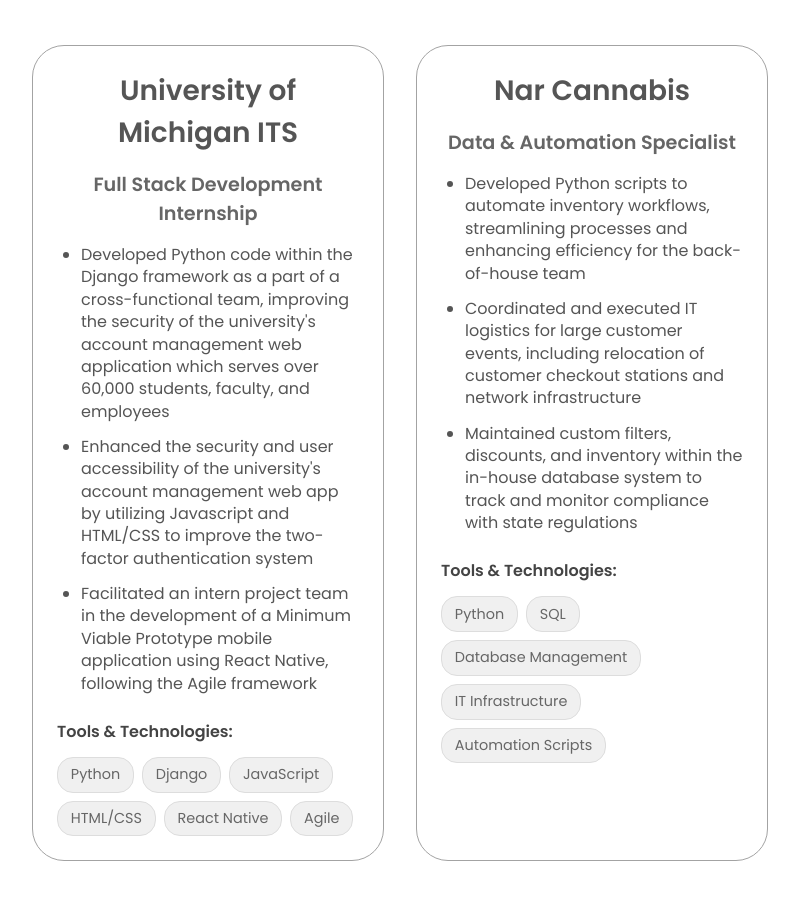
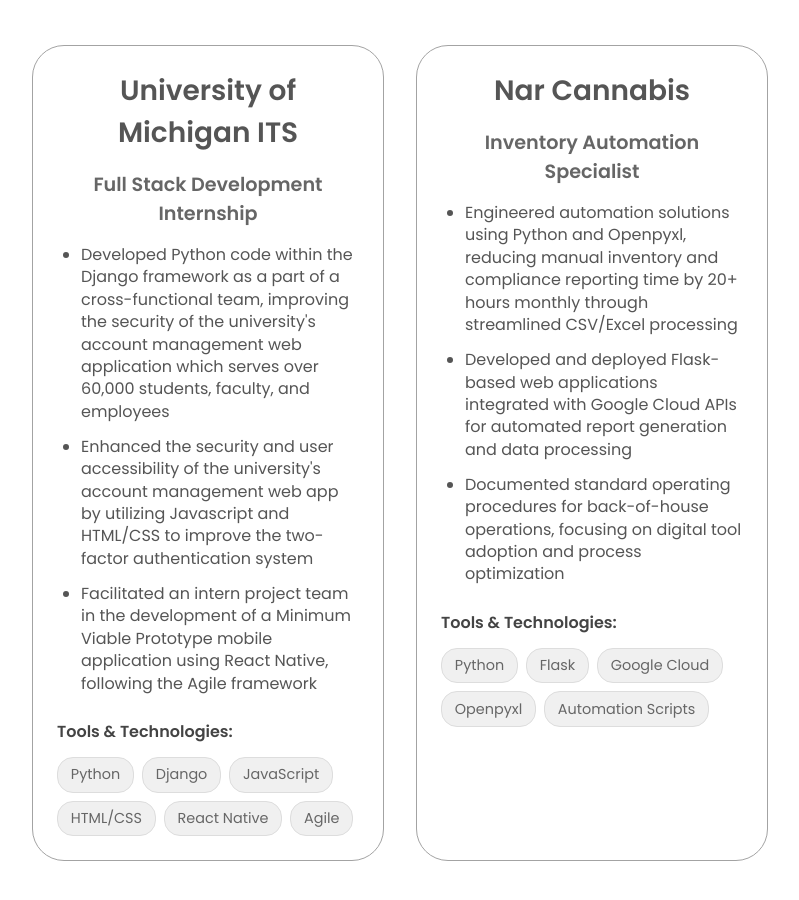
Before and after one commit to WeezerGeezer/portfolio, a plain HTML site: page index.html in a window 1280 px wide. Shown: the part 3347-4247 px from the top of the page, without its empty margins (240-1039 px from the left). Drawn offline with Linux system fonts and the light colour scheme.

Commit message:
updated nar desc

```diff
--- a/index.html
+++ b/index.html
@@ -247,21 +247,21 @@
 
                 <div class="details-container">
                     <h2 class="experience-sub-title">Nar Cannabis</h2>
-                    <h3 class="role-title">Data & Automation Specialist</h3>
+                    <h3 class="role-title">Inventory Automation Specialist</h3>
                     <div class="experience-description">
                         <ul>
-                            <li>Developed Python scripts to automate inventory workflows, streamlining processes and enhancing efficiency for the back-of-house team</li>
-                            <li>Coordinated and executed IT logistics for large customer events, including relocation of customer checkout stations and network infrastructure</li>
-                            <li>Maintained custom filters, discounts, and inventory within the in-house database system to track and monitor compliance with state regulations</li>
+                            <li>Engineered automation solutions using Python and Openpyxl, reducing manual inventory and compliance reporting time by 20+ hours monthly through streamlined CSV/Excel processing</li>
+                            <li>Developed and deployed Flask-based web applications integrated with Google Cloud APIs for automated report generation and data processing</li>
+                            <li>Documented standard operating procedures for back-of-house operations, focusing on digital tool adoption and process optimization</li>
                         </ul>
                     </div>
                     <div class="tools-container">
                         <h4>Tools & Technologies:</h4>
                         <div class="tools-grid">
                             <span class="tool-tag">Python</span>
-                            <span class="tool-tag">SQL</span>
-                            <span class="tool-tag">Database Management</span>
-                            <span class="tool-tag">IT Infrastructure</span>
+                            <span class="tool-tag">Flask</span>
+                            <span class="tool-tag">Google Cloud</span>
+                            <span class="tool-tag">Openpyxl</span>
                             <span class="tool-tag">Automation Scripts</span>
                         </div>
                     </div>
```
